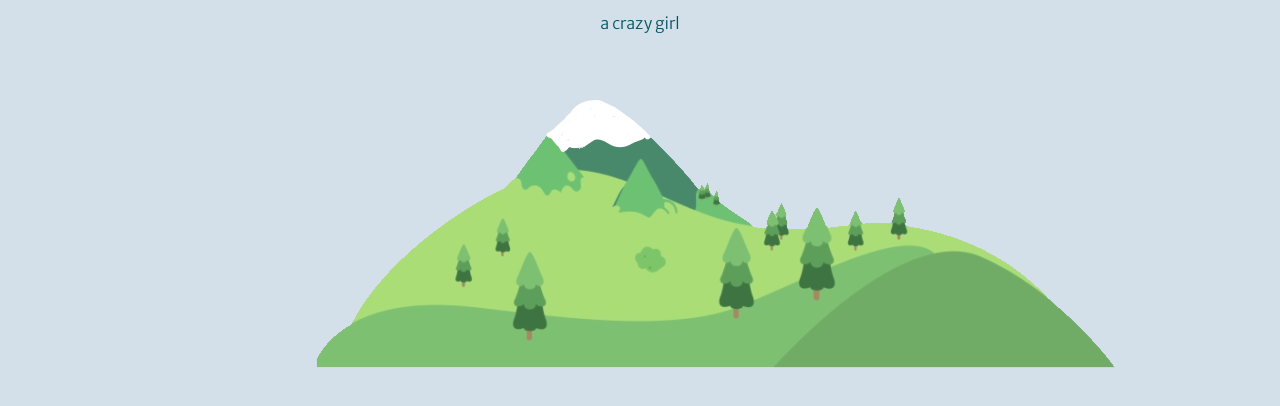
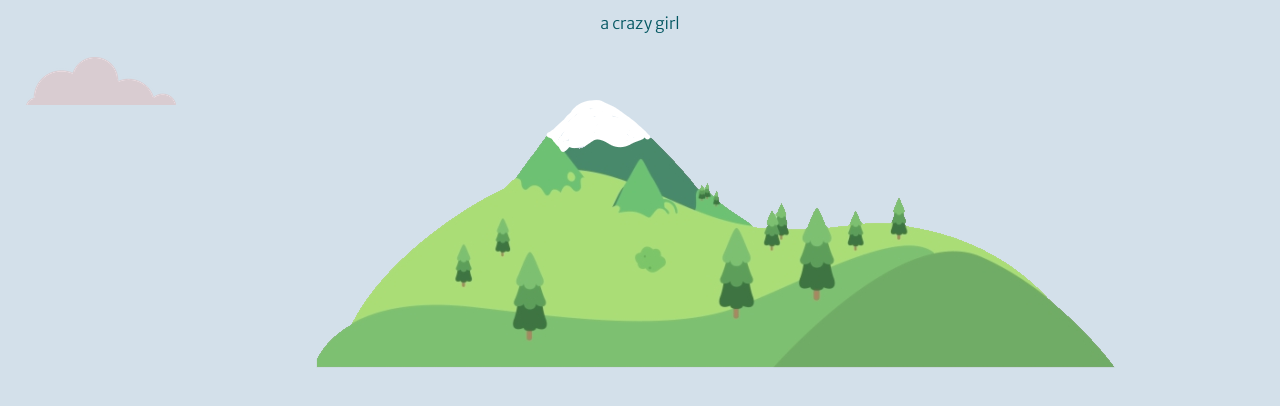
Before and after one commit to FlorcitaH/me, a plain HTML site: page index.html in a window 1280 px wide. Shown: the part 353-759 px from the top of the page. Drawn offline with Linux system fonts and the light colour scheme.

Commit message:
Update styles.css

```diff
--- a/css/styles.css
+++ b/css/styles.css
@@ -78,7 +78,7 @@ hr {
 
 .bottom-cloud {
   position: relative;
-  right: 40%;
+  right: 10%;
   bottom: 300px;
 }
 
```
